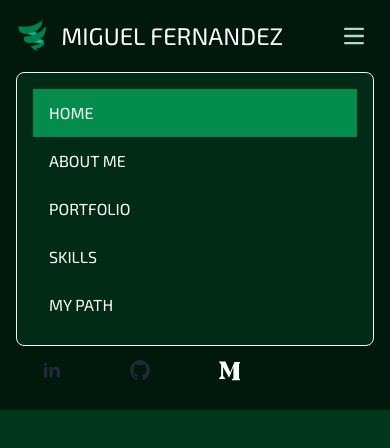
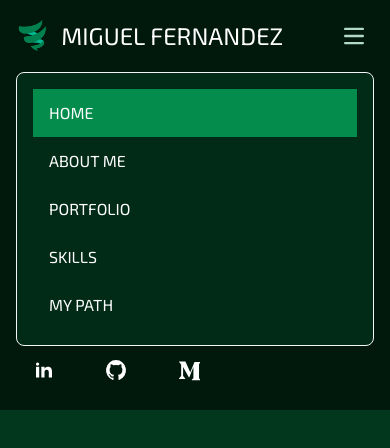
Before and after one commit to RazFernandez/Portfolio_Web, a website: page index.html in a window 390 px wide. Drawn offline with nearby package versions, Linux system fonts and the light colour scheme.

Commit message:
Social icons style applied but not responsive yet

```diff
--- a/index.html
+++ b/index.html
@@ -55,10 +55,9 @@
             </div>
             <div class="w-full md:block md:w-auto" id="navbar-social-items">
                 <ul class="flex space-x-4 nav-social-media-items">
-                    <li
-                        class="bg-transparent px-6 py-3 transition duration-700 ease-in-out md:hover:bg-primary-500 md:active:bg-dark-bg-300 rounded-lg">
-                        <a href="https://www.linkedin.com/in/mrjfernandez/" target="_blank" class="text-white block">
-                            <svg class="w-6 h-6 text-gray-800 dark:text-white" aria-hidden="true" xmlns="http://www.w3.org/2000/svg" width="24"
+                    <li>
+                        <a href="https://www.linkedin.com/in/mrjfernandez/" target="_blank" class="block py-3 px-4 text-white  md:hover:bg-primary-500 md:focus:bg-secondary-500 transition duration-300 ease-in-out">
+                            <svg class="w-6 h-6 text-white" aria-hidden="true" xmlns="http://www.w3.org/2000/svg" width="24"
                                 height="24" fill="currentColor" viewBox="0 0 24 24">
                                 <path fill-rule="evenodd"
                                     d="M12.51 8.796v1.697a3.738 3.738 0 0 1 3.288-1.684c3.455 0 4.202 2.16 4.202 4.97V19.5h-3.2v-5.072c0-1.21-.244-2.766-2.128-2.766-1.827 0-2.139 1.317-2.139 2.676V19.5h-3.19V8.796h3.168ZM7.2 6.106a1.61 1.61 0 0 1-.988 1.483 1.595 1.595 0 0 1-1.743-.348A1.607 1.607 0 0 1 5.6 4.5a1.601 1.601 0 0 1 1.6 1.606Z"
@@ -67,10 +66,9 @@
                             </svg>
                         </a>
                     </li>
-                    <li
-                        class="bg-transparent px-6 py-3 transition duration-700 ease-in-out md:hover:bg-primary-500 md:active:bg-dark-bg-300 rounded-lg">
-                        <a href="https://github.com/RazFernandez" target="_blank" class="text-white block">
-                            <svg class="w-6 h-6 text-gray-800 dark:text-white" aria-hidden="true" xmlns="http://www.w3.org/2000/svg" width="24"
+                    <li>
+                        <a href="https://github.com/RazFernandez" target="_blank" class="block py-3 px-4 text-white  md:hover:bg-primary-500 md:focus:bg-secondary-500 transition duration-300 ease-in-out">
+                            <svg class="w-6 h-6 text-white" aria-hidden="true" xmlns="http://www.w3.org/2000/svg" width="24"
                                 height="24" fill="currentColor" viewBox="0 0 24 24">
                                 <path fill-rule="evenodd"
                                     d="M12.006 2a9.847 9.847 0 0 0-6.484 2.44 10.32 10.32 0 0 0-3.393 6.17 10.48 10.48 0 0 0 1.317 6.955 10.045 10.045 0 0 0 5.4 4.418c.504.095.683-.223.683-.494 0-.245-.01-1.052-.014-1.908-2.78.62-3.366-1.21-3.366-1.21a2.711 2.711 0 0 0-1.11-1.5c-.907-.637.07-.621.07-.621.317.044.62.163.885.346.266.183.487.426.647.71.135.253.318.476.538.655a2.079 2.079 0 0 0 2.37.196c.045-.52.27-1.006.635-1.37-2.219-.259-4.554-1.138-4.554-5.07a4.022 4.022 0 0 1 1.031-2.75 3.77 3.77 0 0 1 .096-2.713s.839-.275 2.749 1.05a9.26 9.26 0 0 1 5.004 0c1.906-1.325 2.74-1.05 2.74-1.05.37.858.406 1.828.101 2.713a4.017 4.017 0 0 1 1.029 2.75c0 3.939-2.339 4.805-4.564 5.058a2.471 2.471 0 0 1 .679 1.897c0 1.372-.012 2.477-.012 2.814 0 .272.18.592.687.492a10.05 10.05 0 0 0 5.388-4.421 10.473 10.473 0 0 0 1.313-6.948 10.32 10.32 0 0 0-3.39-6.165A9.847 9.847 0 0 0 12.007 2Z"
@@ -79,9 +77,8 @@
                         </a>
                     </li>
 
-                    <li
-                        class="bg-transparent px-6 py-3 transition duration-700 ease-in-out md:hover:bg-primary-500 md:active:bg-dark-bg-300 rounded-lg">
-                        <a href="https://medium.com/@RazielFernandez" target="_blank" class="text-white block">
+                    <li>
+                        <a href="https://medium.com/@RazielFernandez" target="_blank" class="block py-3 px-4 text-white  md:hover:bg-primary-500 md:focus:bg-secondary-500 transition duration-300 ease-in-out">
                             <svg class="w-6 h-6 fill-current text-white" xmlns="http://www.w3.org/2000/svg" viewBox="0 0 24 24">
                                 <path
                                     d="M4.799 6.4c0-.2-.072-.384-.2-.528L3.08 4.016v-.4h6.32l4.872 10.656L18.528 4h6.112v.4l-1.44 1.376a.464.464 0 0 0-.176.448v13.728a.464.464 0 0 0 .176.448l1.408 1.376v.4h-8.8v-.4l1.456-1.408c.144-.144.144-.184.144-.448V8.928l-4.064 10.272h-.552L7.088 8.928v8.464c-.04.312.056.624.256.864l1.888 2.288v.4H3v-.4l1.888-2.288a1.104 1.104 0 0 0 .272-.864V6.4Z" />
```
Also changed, not shown: styles/styles.css.
